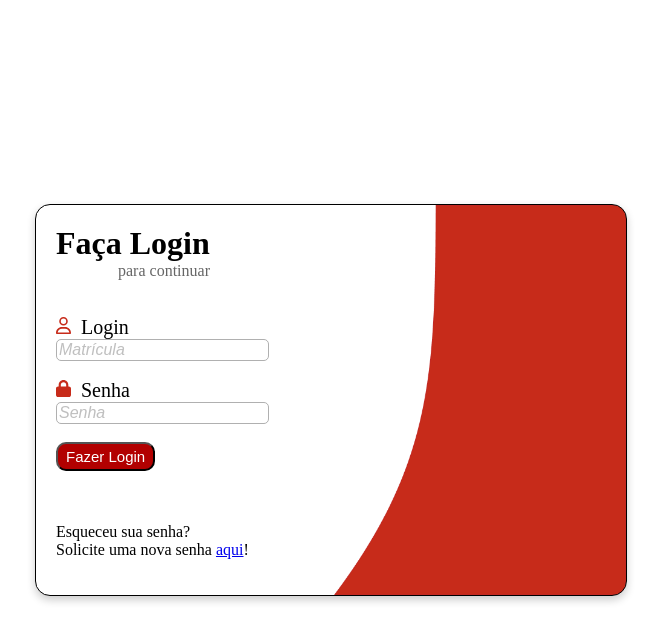
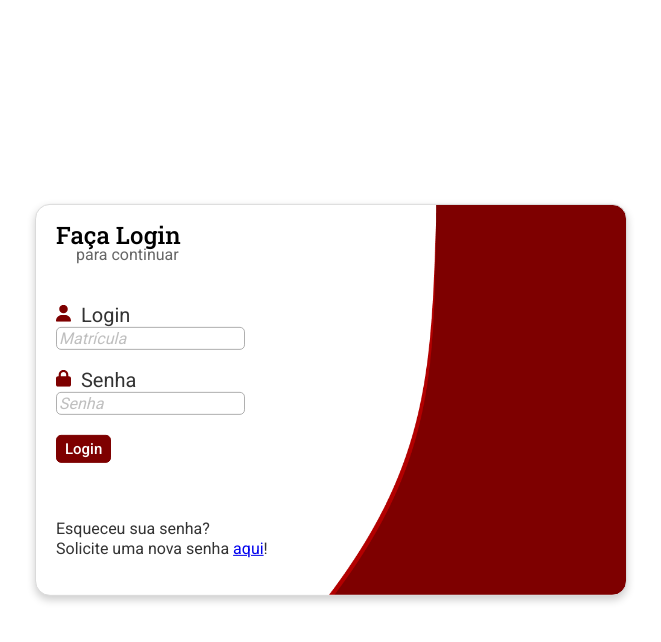
Before and after one commit to Juuliano-mancin/Projeto-Integrador-II, a PHP site: page /login.html in a window 1280 px wide. Shown: the top 642 px of the page, without its empty margins (309-970 px from the left). Run offline with PHP 8.4, Linux system fonts and the light colour scheme.

Commit message:
Telas Atualizadas
08/10/2024 - Telas atualizadas: Login e Nova senha

```diff
--- a/Projeto Integrador 2º Semestre/login.css
+++ b/Projeto Integrador 2º Semestre/login.css
@@ -1,17 +1,25 @@
-/* Formatação da div principal */
+/* Aplicação da fonte principal Roboto no corpo da página */
+body {
+    font-family: 'Roboto', sans-serif;
+    font-size: 16px;
+    line-height: 20px; /* Altura da linha ajustada em múltiplos de 4px */
+    color: #333; /* Cor padrão do texto */
+}
+
+/* Estilo da div principal */
 .principal {
     position: fixed;              /* Posiciona a div de forma fixa na tela */
     top: 50%;                    /* Centraliza verticalmente */
     left: 50%;                   /* Centraliza horizontalmente */
     transform: translate(-50%, -50%); /* Aplica a transformação para o centro exato */
     padding: 20px;               /* Espaçamento interno da div */
-    border: 1px solid #000000;   /* Borda preta */
+    border: 1px solid #DADADA;   /* Borda preta */
     border-radius: 15px;         /* Bordas arredondadas */
     box-shadow: 0 4px 8px rgba(0, 0, 0, 0.2); /* Sombra para efeito de profundidade */
     background-color: #ffffff;   /* Cor de fundo branca */
     width: 550px;                /* Largura fixa da div */
     margin-right: -80px;         /* Margem negativa à direita */
-    background-image: url(img/Efeitos_customizados/Efeito_login.png); /* Imagem de fundo */
+    background-image: url(img/Efeitos_customizados/Efeito_login02.png); /* Imagem de fundo */
     background-position: right;   /* Posiciona a imagem de fundo à direita */
     background-repeat: no-repeat; /* Não repete a imagem de fundo */
     background-size: contain;     /* Ajusta a imagem de fundo para caber na div */
@@ -24,64 +32,83 @@
     align-items: flex-start;      /* Alinha os itens à esquerda */
 }
 
+/* Estilo do título, usando Roboto Slab */
 .titulo {
-    font-size: 32px;              /* Tamanho do texto aumentado para "Faça Login" */
-    font-weight: bold;            /* Texto em negrito */
-    margin: 0;                    /* Remove margens padrões */
-    color: black;                 /* Cor do texto preta */
+    font-family: 'Roboto Slab', serif;
+    font-size: 24px;
+    font-weight: 500; /* Peso semibold para destaque */
+    margin: 0;
+    color: black;
 }
 
+/* Estilo do subtítulo, usando Roboto */
 .subtitulo {
-    font-size: 16px;              /* Tamanho menor para "para continuar" */
-    margin: 0;                    /* Remove margens padrões */
-    margin-left: 62px;            /* Indentação para alinhar com o título */
-    color: #666666;               /* Cor do texto cinza */
+    font-family: 'Roboto', sans-serif;
+    font-size: 16px;
+    font-weight: 400;
+    margin: 0;
+    margin-left: 20px;
+    color: #666666;
 }
 
+/* Estilo dos ícones */
 .icon {
-    width: 15px;                  /* Largura do ícone */
-    height: auto;                 /* Altura automática para manter proporção */
-    margin-right: 5px;            /* Espaço entre o ícone e o texto */
-    vertical-align: baseline;      /* Alinha o ícone verticalmente com o texto */
+    width: 15px;
+    height: auto;
+    margin-right: 5px;
+    vertical-align: baseline;
 }
 
+/* Container para os inputs */
 .input-container {
-    display: flex;                 /* Utiliza flexbox para layout */
-    align-items: center;          /* Alinha itens verticalmente ao centro */
+    display: flex;
+    align-items: center;
 }
 
 .input-container input[type="submit"] {
-    margin-left: 10px;            /* Espaço entre o campo de senha e o botão */
+    margin-left: 10px;
 }
 
+/* Estilo do botão de submit */
 input[type="submit"] {
-    padding: 4px 8px;             /* Paddings reduzidos para um tamanho menor */
-    text-align: center;            /* Centraliza o texto do botão */
-    display: inline-block;         /* Exibição em linha */
-    font-size: 15px;               /* Tamanho da fonte do botão */
-    font-weight: 500;              /* Negrito leve */
-    border-radius: 10px;           /* Bordas arredondadas */
-    cursor: pointer;               /* Cursor em formato de pointer ao passar o mouse */
-    background-color: #B20000;    /* Cor de fundo do botão vermelha */
-    color: #FFFFFF;                /* Cor do texto do botão branca */
+    padding: 4px 8px;
+    text-align: center;
+    display: inline-block;
+    font-family: 'Roboto', sans-serif;
+    font-size: 15px;
+    font-weight: 500;
+    border-radius: 5px;
+    cursor: pointer;
+    background-color: #7E0000;
+    color: #FFFFFF;
+    border-style: solid;
+    border-width: thin;
+    border-color: #7E0000;
 }
 
 input[type="submit"]:hover {
-    background-color: #D32719;    /* Cor ao passar o mouse no botão */
+    background-color: #B20000;
 }
 
+/* Estilo dos rótulos */
 label {
-    font-size: 20px;               /* Aumenta levemente a fonte dos rótulos */
+    font-family: 'Roboto', sans-serif;
+    font-size: 20px;
+    font-weight: 400;
 }
 
+/* Estilo dos campos de texto e senha */
 input[type="text"], input[type="password"] {
-    border: 1px solid #B0B0B0;     /* Borda mais clara */
-    border-radius: 5px;            /* Bordas arredondadas */
-    font-size: 16px;               /* Tamanho da fonte */
-    box-sizing: border-box;        /* Inclui padding e borda na largura total */
+    border: 1px solid #B0B0B0;
+    border-radius: 5px;
+    font-family: 'Roboto', sans-serif;
+    font-size: 16px;
+    font-weight: 400;
+    box-sizing: border-box;
 }
 
+/* Estilo do placeholder */
 input::placeholder {
-    color: rgba(128, 128, 128, 0.5); /* Cor cinza com 50% de transparência para o placeholder */
-    font-style: italic;            /* Opcional: deixa o texto do placeholder em itálico */
+    color: rgba(128, 128, 128, 0.5);
+    font-style: italic;
 }
--- a/Projeto Integrador 2º Semestre/login.html
+++ b/Projeto Integrador 2º Semestre/login.html
@@ -4,6 +4,11 @@
     <meta charset="UTF-8"> <!-- Define a codificação de caracteres -->
     <meta name="viewport" content="width=device-width, initial-scale=1.0"> <!-- Configuração responsiva -->
     <title>Login</title> <!-- Título da página -->
+    <link rel="preconnect" href="https://fonts.googleapis.com">
+    <link rel="preconnect" href="https://fonts.gstatic.com" crossorigin>
+    <link href="https://fonts.googleapis.com/css2?family=Roboto:wght@300;400;500;700&family=Roboto+Slab:wght@100;400;500;700&display=swap" rel="stylesheet">
+
+
     <link rel="stylesheet" href="login.css"> <!-- Link para o arquivo CSS -->
 </head>
 <body>
@@ -28,7 +33,7 @@
             </label><br>
             <input type="password" id="senha" name="senha" placeholder="Senha"><br><br> <!-- Campo de entrada para senha -->
 
-            <input type="submit" value="Fazer Login"> <!-- Botão de envio do formulário -->
+            <input type="submit" value="Login"> <!-- Botão de envio do formulário -->
         </form>
         <br><br> <!-- Quebras de linha para espaçamento -->
 
```
Also changed, not shown: Projeto Integrador 2º Semestre/novasenha.css (+17 -6 lines), Projeto Integrador 2º Semestre/novasenha.html (+8 -2 lines), Projeto Integrador 2º Semestre/img/Efeitos_customizados/Efeito_login02.png (added), Projeto Integrador 2º Semestre/img/Efeitos_customizados/Efeito_novasenha02.png (added), Projeto Integrador 2º Semestre/img/Icones/Login.svg, Projeto Integrador 2º Semestre/img/Icones/Login_placeholder.svg (added), Projeto Integrador 2º Semestre/img/Icones/Novasenha.svg, Projeto Integrador 2º Semestre/img/Icones/Novasenha_placeholder.svg (added), Projeto Integrador 2º Semestre/img/Icones/Password.svg, Projeto Integrador 2º Semestre/img/Icones/Password_placeholder.svg (added).
